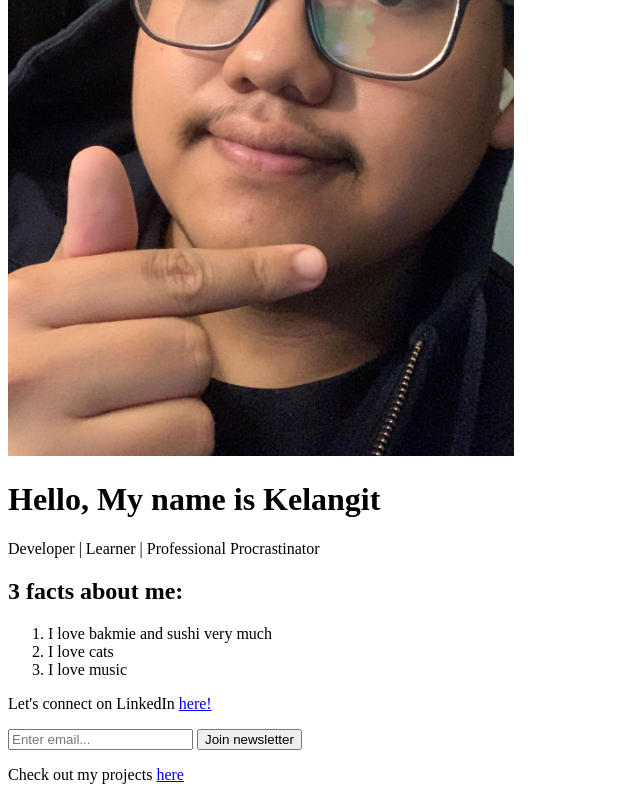
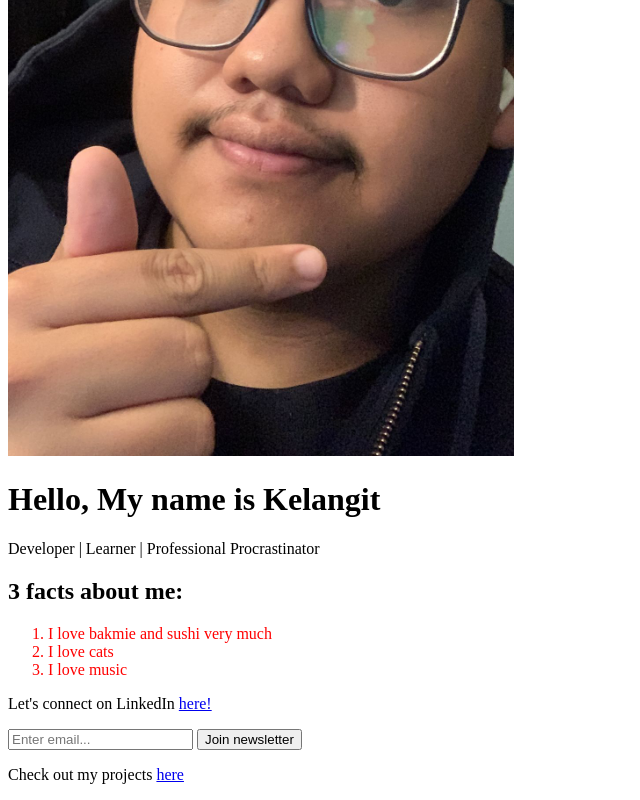
Before and after one commit to kelivreno/responsive-web, a plain HTML site: page mainpage.html in a window 1280 px wide. Shown: the part 451-1251 px from the top of the page, without its empty margins (0-640 px from the left). Drawn offline with Linux system fonts and the light colour scheme.

Commit message:
add color to lists

```diff
--- a/mainpage.html
+++ b/mainpage.html
@@ -2,6 +2,7 @@
 <html>
     <head>
         <title>Responsive Web</title>
+        <link rel="stylesheet" href="styles.css">
     </head>
     <body>
         <img src="me.jpg" width="40%">
--- /dev/null
+++ b/styles.css
@@ -0,0 +1,3 @@
+ol {
+    color: red
+}
```
